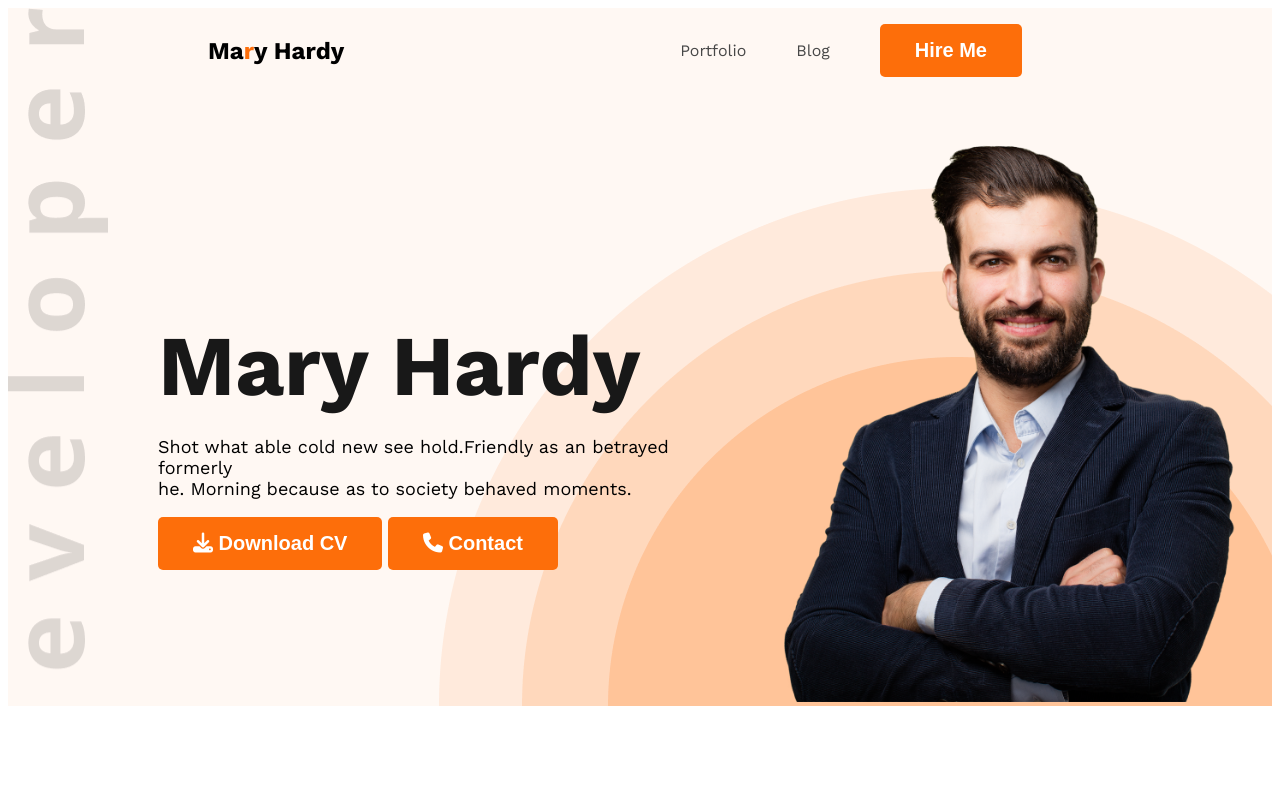
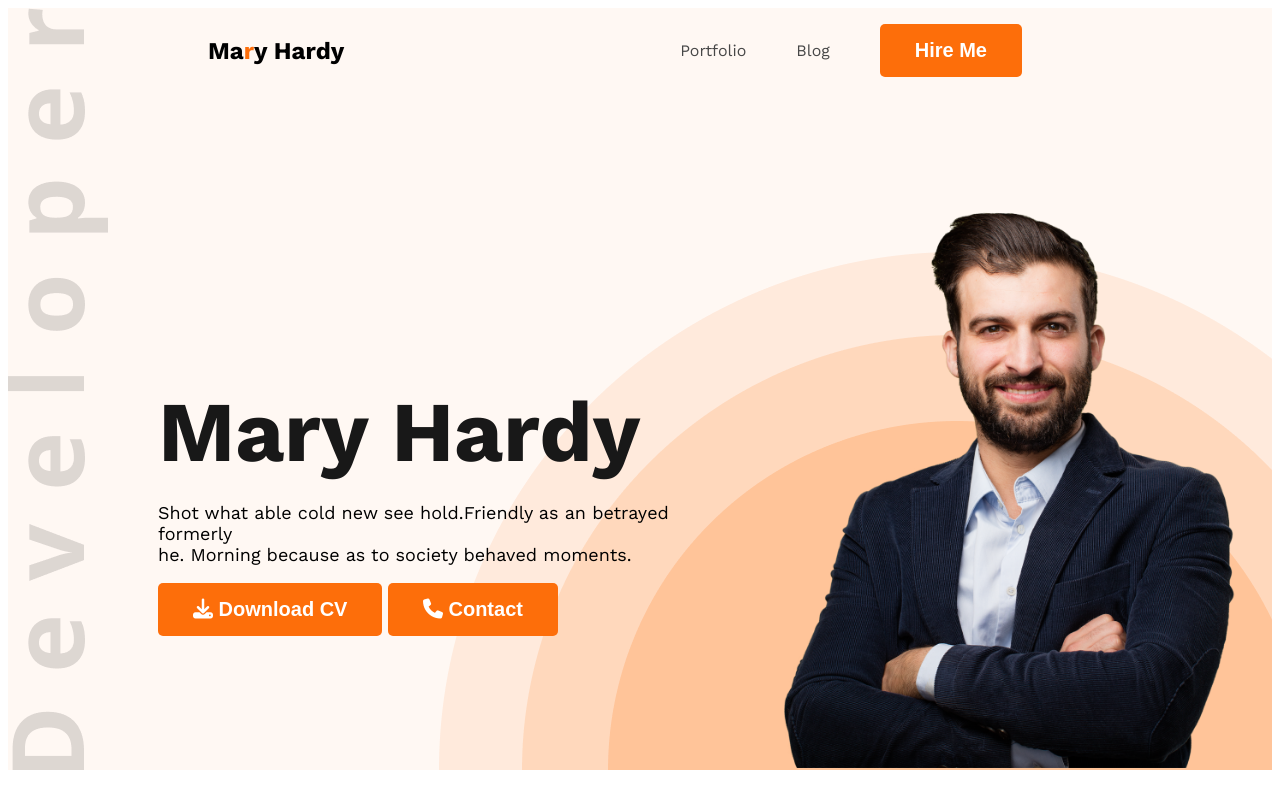
Before and after one commit to airinrahat/developer_porttfolio, a plain HTML site: page index.html in a window 1280 px wide. Shown: the top 792 px of the page. Drawn offline with nearby package versions, Linux system fonts and the light colour scheme; a web font is replaced by a local one.

Commit message:
header section update

```diff
--- a/styles/style.css
+++ b/styles/style.css
@@ -48,10 +48,11 @@ nav a{
 /* nav end */
 /* header section start */
 .header{
+
     background-color: #FFF8F3;
     background-image: url( '../images/header_bg.png'),url('../images/developer.png');
     background-repeat: no-repeat;
-    background-position: bottom right, top left;
+    background-position: bottom right,top left;
     /* background-size: 59px 700px;  */
 
 }
@@ -59,7 +60,9 @@ nav a{
     display: flex;
     justify-content: space-between;
     align-items: center;
-    padding: 30px 30px 0px 150px;
+    padding: 99px 30px 0px 150px;
+height: 578px;
+
     /* background-image: url('../images/developer.png');
 
     /* z-index: 10; */
```
